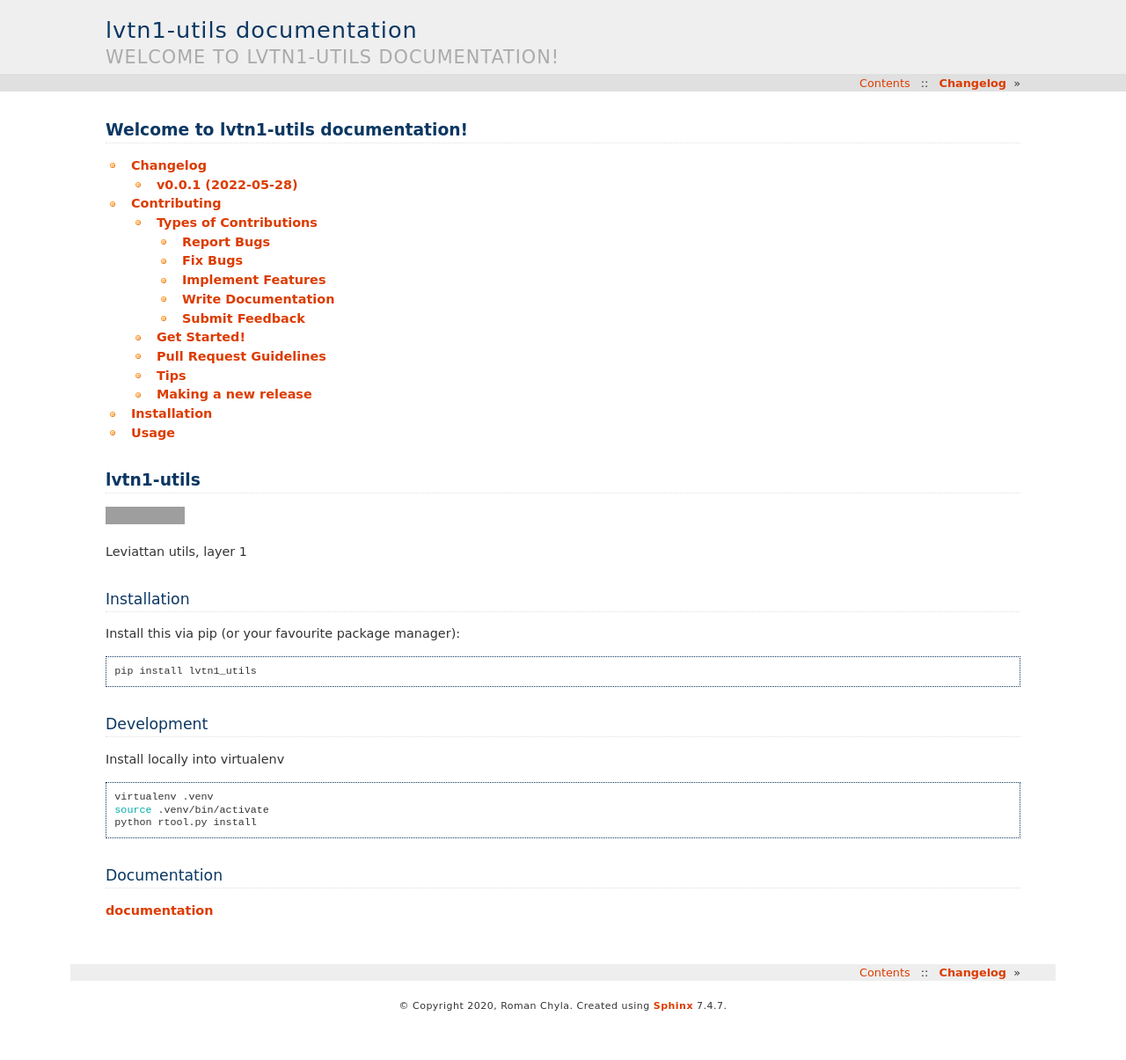
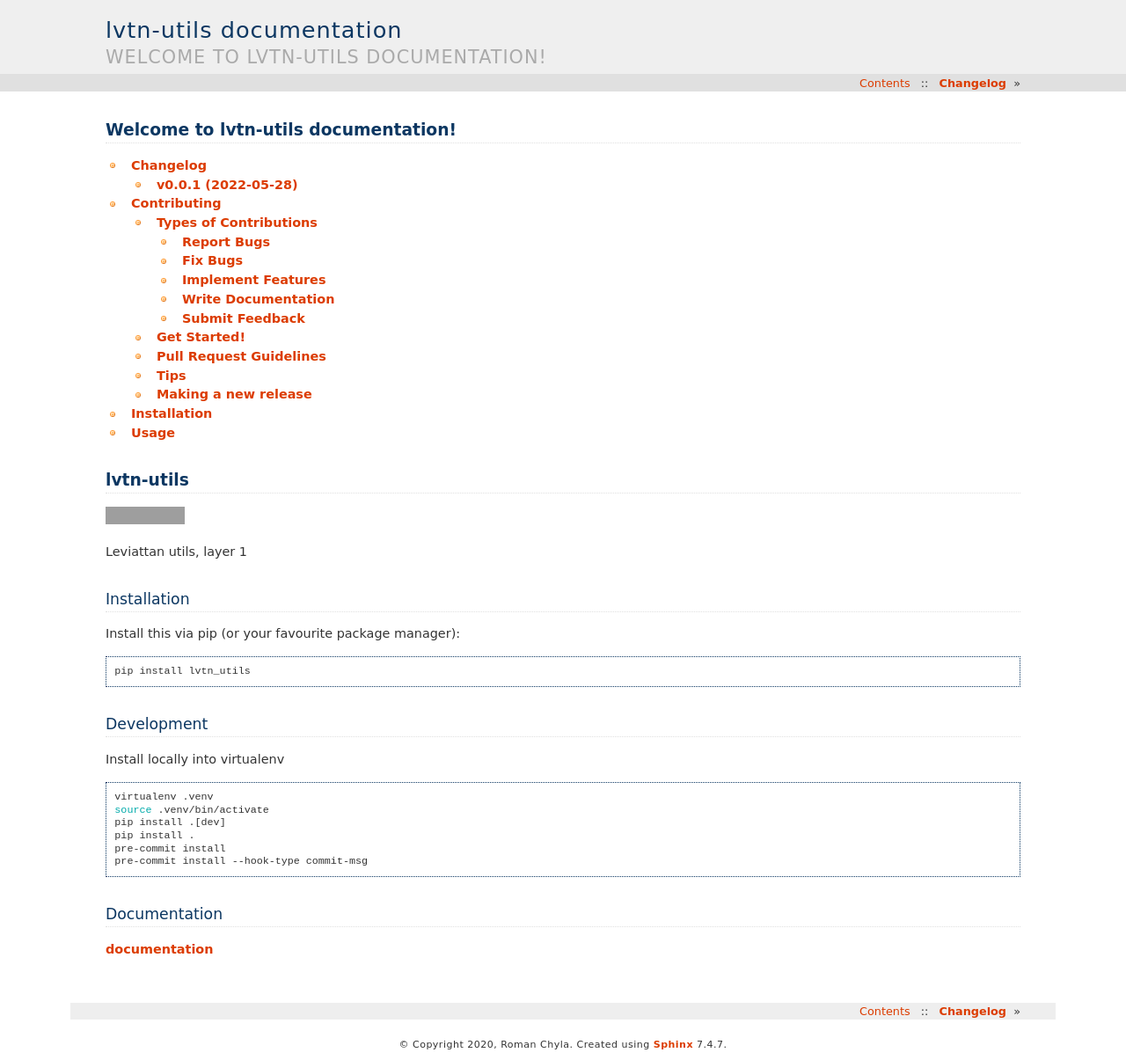
Before and after one commit to adsabs/lvtn-utils, a Sphinx documentation site: the page built from docs/index.md, in a window 1280 px wide. Shown: the whole page at 88% size. Built offline with Sphinx 7.4.7, drawn with Linux system fonts in a browser that asks for light colours; before the commit the page ends 1161 px from its top, so only the background shows below that; grey boxes are pictures that could not be loaded.

Commit message:
chore: updt template

````diff
--- a/README.md
+++ b/README.md
@@ -1,12 +1,12 @@
-# lvtn1-utils
+# lvtn-utils
 
 <p align="center">
 
-![CI Status](https://github.com/adsabs/lvtn1-utils/actions/workflows/ci.yml/badge.svg)
+![CI Status](https://github.com/adsabs/lvtn-utils/actions/workflows/ci.yml/badge.svg)
 
   <!--
-  <a href="https://codecov.io/gh/adsabs/lvtn1_utils">
-    <img src="https://img.shields.io/codecov/c/github/adsabs/lvtn1_utils.svg?logo=codecov&logoColor=fff&style=flat-square" alt="Test coverage percentage">
+  <a href="https://codecov.io/gh/adsabs/lvtn_utils">
+    <img src="https://img.shields.io/codecov/c/github/adsabs/lvtn_utils.svg?logo=codecov&logoColor=fff&style=flat-square" alt="Test coverage percentage">
   </a>
   //-->
 </p>
@@ -18,7 +18,7 @@ Leviattan utils, layer 1
 Install this via pip (or your favourite package manager):
 
 ```bash
-pip install lvtn1_utils
+pip install lvtn_utils
 ```
 
 ## Development
@@ -28,9 +28,14 @@ Install locally into virtualenv
 ```bash
 virtualenv .venv
 source .venv/bin/activate
-python rtool.py install
+pip install .[dev]
+pip install .
+pre-commit install
+pre-commit install --hook-type commit-msg
 ```
+
+
 
 ## Documentation
 
-[documentation](https://lvtn1_utils.readthedocs.io)
+[documentation](https://lvtn_utils.readthedocs.io)
--- a/docs/conf.py
+++ b/docs/conf.py
@@ -18,7 +18,7 @@
 
 # -- Project information -----------------------------------------------------
 
-project = "lvtn1-utils"
+project = "lvtn-utils"
 copyright = "2020, Roman Chyla"
 author = "Roman Chyla"
 
--- a/docs/index.md
+++ b/docs/index.md
@@ -1,4 +1,4 @@
-# Welcome to lvtn1-utils documentation!
+# Welcome to lvtn-utils documentation!
 
 <!---
 For help on documentation syntax, see: https://myst-parser.readthedocs.io/en/latest/syntax/syntax.html
````
Also changed, not shown: CONTRIBUTING.md (+5 -5 lines), docs/installation.md (+2 -2 lines), docs/usage.md (+1 -1 lines).
